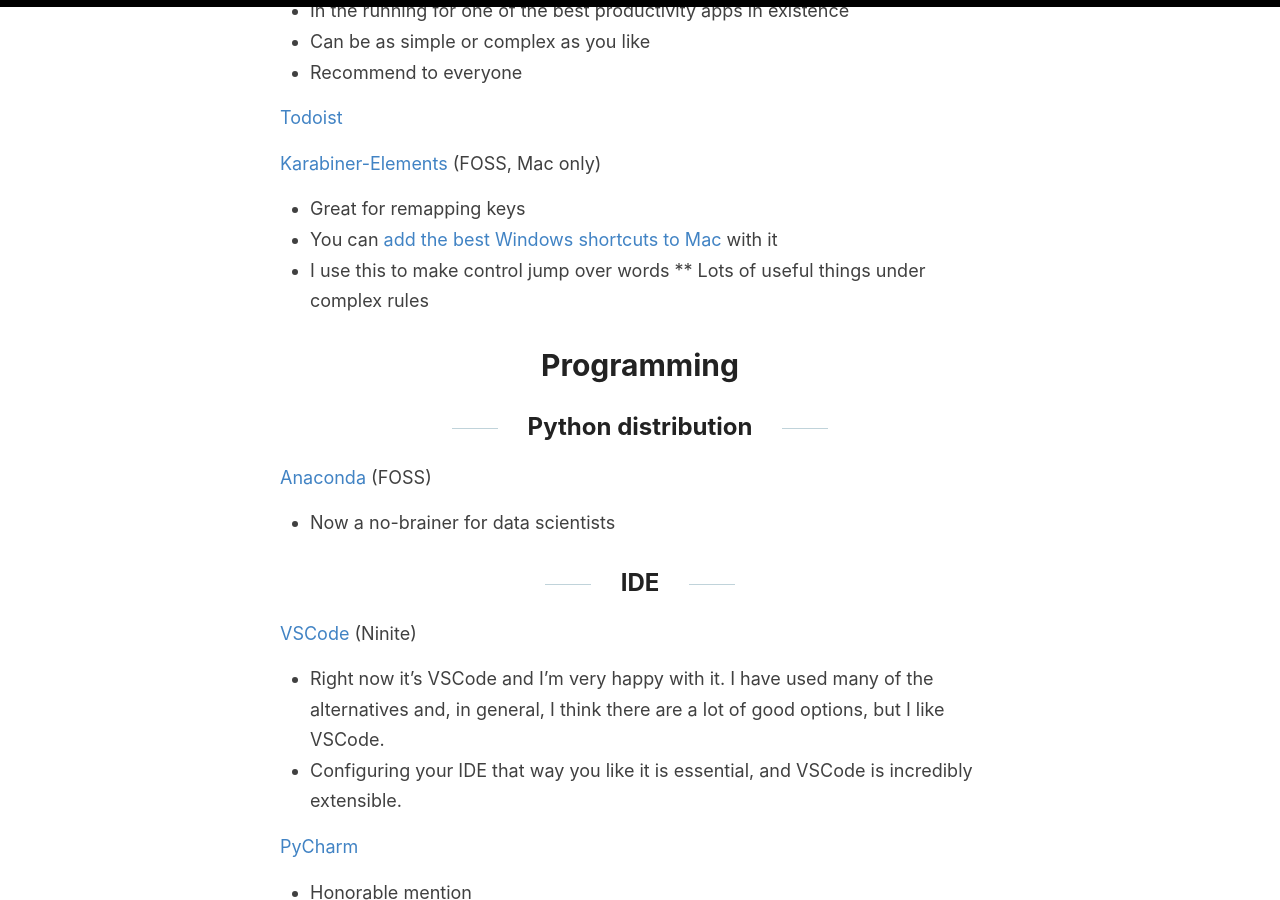
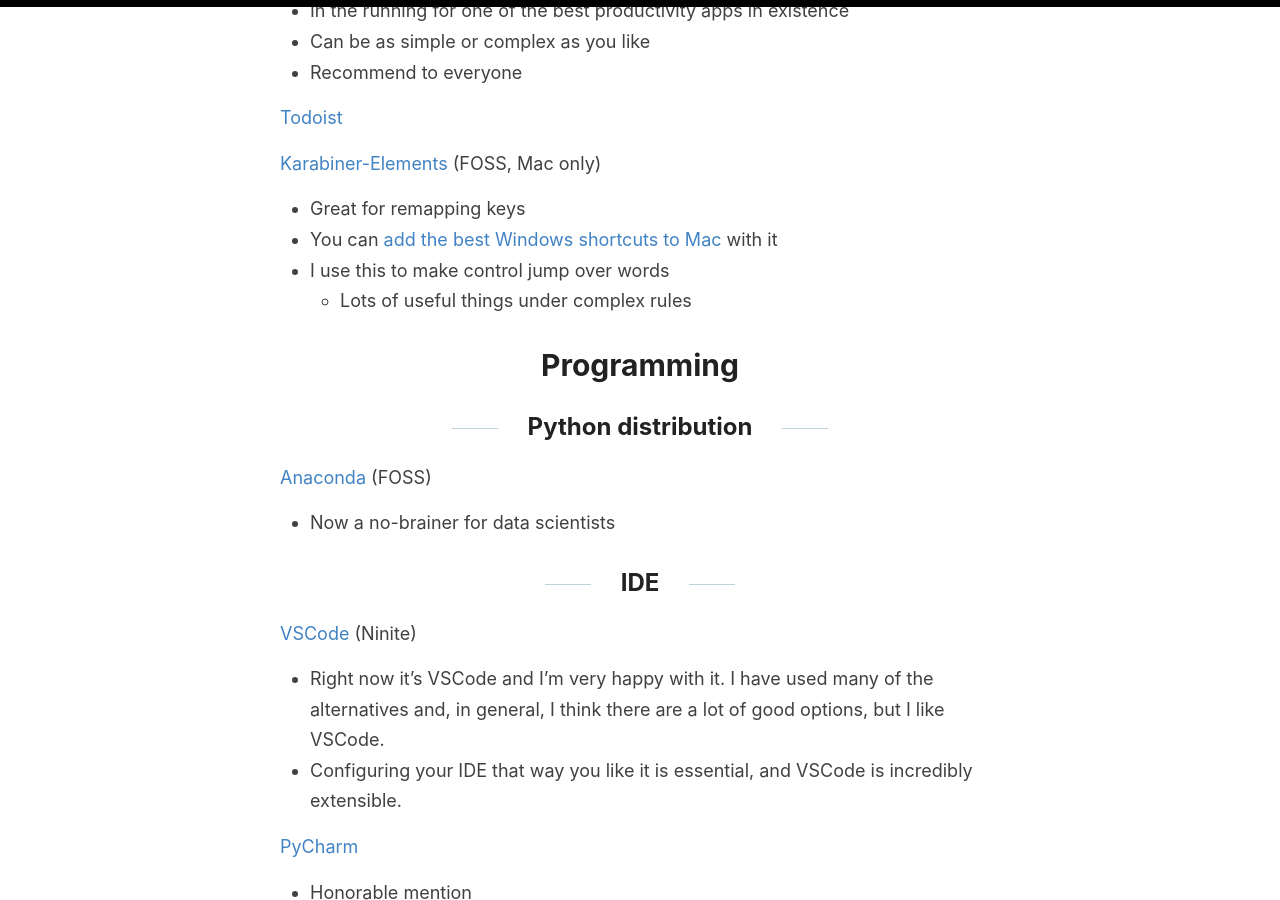
Before and after one commit to jss367/blog, a Jekyll site: the page built from _posts/2018-10-10-Software-I-Use.md, in a window 1280 px wide and 900 px high, scrolled down 3617 px. Built offline with Jekyll 4.4.1, drawn with Linux system fonts in a browser that asks for light colours.

```diff
--- a/_posts/2018-10-10-Software-I-Use.md
+++ b/_posts/2018-10-10-Software-I-Use.md
@@ -116,7 +116,7 @@ Yes, I do use four different cloud services (actually more, but these are the on
 * Great for remapping keys
 * You can [add the best Windows shortcuts to Mac](https://ke-complex-modifications.pqrs.org/?q=windows) with it
 * I use this to make control jump over words
-** Lots of useful things under complex rules
+  * Lots of useful things under complex rules
 
 # Programming
 
```
